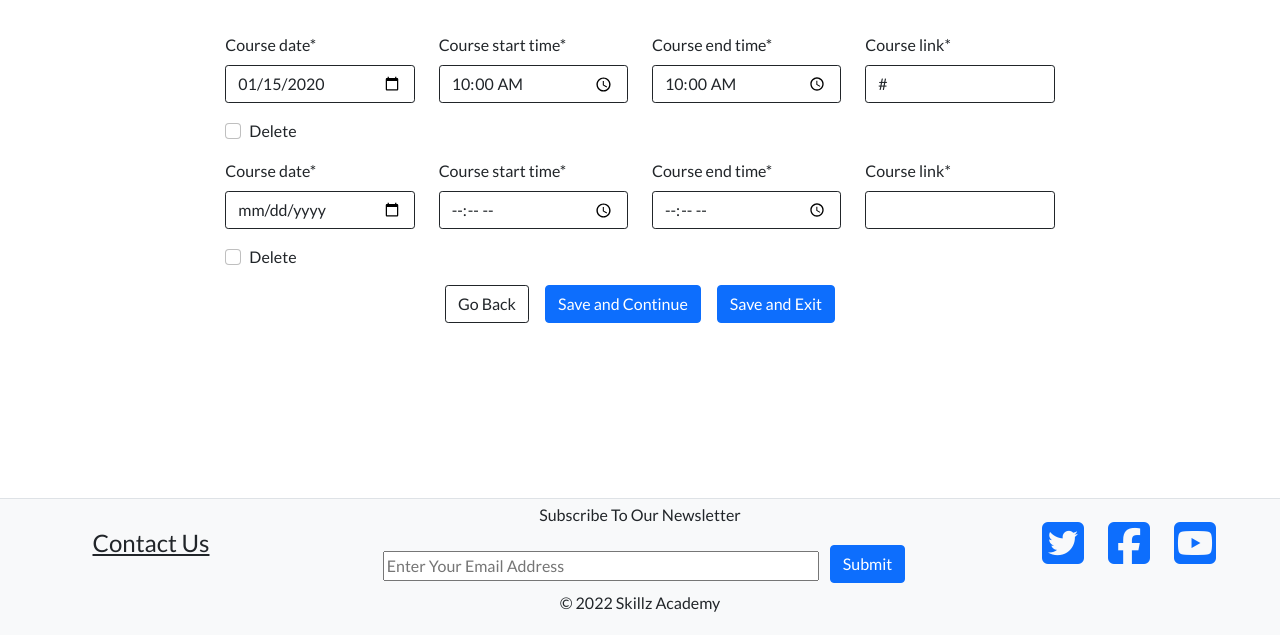
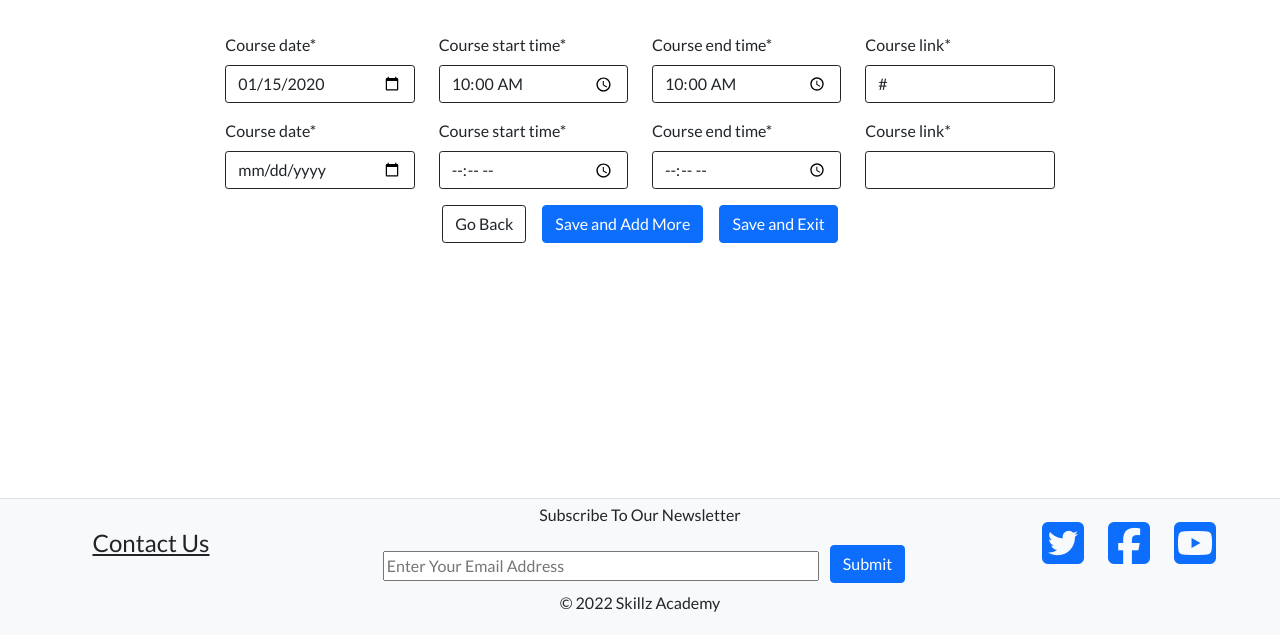
Before and after one commit to rajendradanve/skillzacademy, a Django app: page /courses/add/course_schedule/1/ in a window 1280 px wide. Shown: the part 165-800 px from the top of the page. Run offline with Django 3.2, Linux system fonts and the light colour scheme; a user stored in the database is signed in; tables that the repository leaves empty hold one stand-in row (values such as "Sample post"); parts of the project's set-up code (start-up, migrations or seed data) failed here and were passed over; some libraries are stand-ins or nearby versions.

Commit message:
added condition to add lectures based on from which link it is calling

```diff
--- a/courses/forms.py
+++ b/courses/forms.py
@@ -2,6 +2,7 @@ from django import forms
 from .models import Category, MainCategory, Course, CourseSchedule
 from crispy_forms.helper import FormHelper
 from ckeditor.widgets import CKEditorWidget
+
 
 class DateInput(forms.DateInput):
     input_type = 'date'
@@ -47,6 +48,7 @@ class CourseScheduleForm(forms.ModelForm):
         for field_name, field in self.fields.items():
             field.widget.attrs['class'] = 'border-dark rounded-1'
             field.widget.attrs['required'] = 'required'
+
 
 class CategoryForm(forms.ModelForm):
     class Meta:
--- a/courses/templates/courses/add_course_schedule.html
+++ b/courses/templates/courses/add_course_schedule.html
@@ -21,6 +21,7 @@
                 {{ formset.management_form}}
                 <div id="course-schedule-form">
                     {% for form in formset %}
+
                         <div class="empty-form">
                             <div class="row">
                                 {% for hidden in form.hidden_fields %}
@@ -30,6 +31,7 @@
                             <div class="row">
                                 <div class="form-group col-md-3 mb-0">
                                     {{ form.course_date|as_crispy_field }}
+
                                 </div>
                                 <div class="form-group col-md-3 mb-0">
                                     {{ form.course_start_time|as_crispy_field }}
@@ -42,13 +44,16 @@
                                 </div>
 
                             </div>
-
+                            {% if from %}
+                            {% if forloop.counter != 1 %}
                             <div class="row">
                                 <div class="col-3">
                                     {{ form.DELETE|as_crispy_field }}
+
                                 </div>
                             </div>
-
+                            {% endif %}
+                            {% endif %}
                         </div>
 
                     {% endfor %}
@@ -61,7 +66,7 @@
                 <div class="row">
                     <div class="col col-md-6 offset-md-3 d-flex justify-content-center">
                         <a href="{% url 'add_course' %}" class="btn rounded-1 border border-1 border-dark">Go Back</a>
-                        <button name="save-n-continue" id="add-lecture" class="btn btn-primary mx-3" type="submit">Save and Continue</button>
+                        <button name="save-n-continue" id="add-lecture" class="btn btn-primary mx-3" type="submit">Save and Add More</button>
                         <button name="save-n-exit" id="add-lecture" class="btn btn-primary" type="submit">Save and Exit</button>
                     </div>
                 </div>
--- a/courses/views.py
+++ b/courses/views.py
@@ -370,5 +370,6 @@ def update_course(request, course_id):
     context = {
         'form': form,
         'course': course,
+        'from': 'update',
     }
     return render(request, template, context)
```
